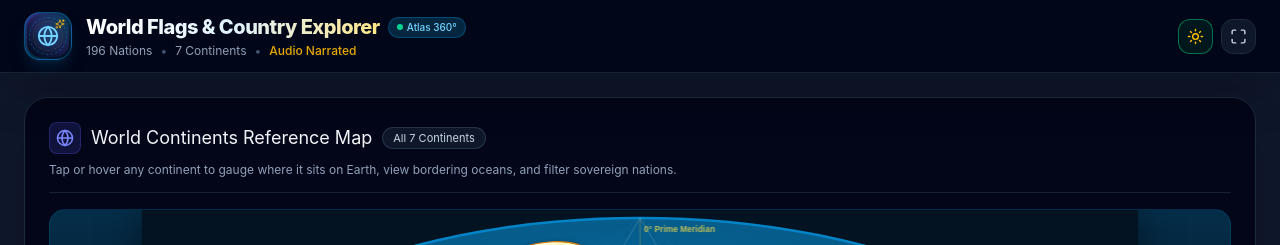
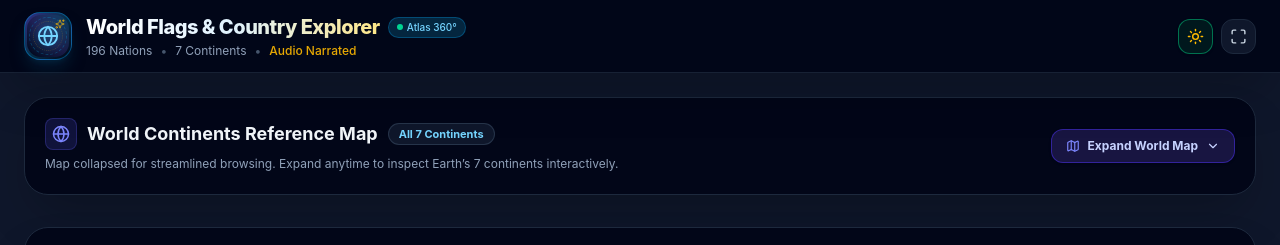
Before and after one commit to jasongajendran/flags, a Next.js app: page / in a window 1280 px wide. Shown: the top 245 px of the page. Built offline with nearby package versions, Linux system fonts and the light colour scheme.

Commit message:
feat: add collapse functionality to world map
Implement state to collapse the continent map by default and automatically upon selection to improve visibility of the country list.

```diff
--- a/components/world-continents-map.tsx
+++ b/components/world-continents-map.tsx
@@ -2,7 +2,7 @@
 
 import React, { useState } from 'react';
 import { motion, AnimatePresence } from 'motion/react';
-import { Globe, Compass, Info, Check, ArrowRight, Sparkles, Navigation, Layers, Star, Zap, MapPin } from 'lucide-react';
+import { Globe, Compass, Info, Check, ArrowRight, Sparkles, Navigation, Layers, Star, Zap, MapPin, ChevronDown, ChevronUp, Map } from 'lucide-react';
 
 export interface WorldContinentsMapProps {
   activeContinentFilter: string;
@@ -195,6 +195,8 @@ export function WorldContinentsMap({
   onSelectContinent,
   onOpenAntarctica
 }: WorldContinentsMapProps) {
+  // Default to collapsed after initial page load or refresh to avoid distraction
+  const [isCollapsed, setIsCollapsed] = useState<boolean>(true);
   const [hoveredContinent, setHoveredContinent] = useState<string | null>(null);
 
   const getActiveContinentId = () => {
@@ -222,6 +224,8 @@ export function WorldContinentsMap({
       onSelectContinent('All');
     } else {
       onSelectContinent(info.filterName);
+      // Auto-collapse map when a continent is selected so user can see country list
+      setIsCollapsed(true);
     }
   };
 
@@ -242,41 +246,60 @@ export function WorldContinentsMap({
   };
 
   return (
-    <div className="bg-slate-950 border border-slate-800 rounded-3xl p-4 sm:p-6 shadow-2xl overflow-hidden">
-      {/* Header Bar */}
-      <div className="flex flex-col sm:flex-row sm:items-center justify-between gap-3 mb-4 pb-3 border-b border-slate-800/80">
+    <div className="bg-slate-950 border border-slate-800 rounded-3xl p-4 sm:p-5 shadow-2xl overflow-hidden transition-all duration-300">
+      {/* Header Bar with Collapse/Expand Toggle */}
+      <div className={`flex flex-col sm:flex-row sm:items-center justify-between gap-3 ${!isCollapsed ? 'mb-4 pb-3 border-b border-slate-800/80' : ''}`}>
         <div>
-          <div className="flex items-center gap-2.5">
+          <div className="flex items-center gap-2.5 flex-wrap">
             <span className="p-1.5 bg-indigo-500/15 text-indigo-400 rounded-lg border border-indigo-500/25">
               <Globe size={18} />
             </span>
-            <h2 className="text-base sm:text-lg font-normal text-slate-100">
+            <h2 className="text-base sm:text-lg font-bold text-slate-100">
               World Continents Reference Map
             </h2>
-            <span className="text-[11px] font-normal px-2.5 py-0.5 rounded-full bg-slate-900 text-slate-300 border border-slate-700/70">
-              All 7 Continents
+            <span className="text-[11px] font-bold px-2.5 py-0.5 rounded-full bg-slate-900 text-sky-300 border border-slate-700/70">
+              {activeContinentFilter !== 'All' ? `Filtered: ${activeContinentFilter}` : 'All 7 Continents'}
             </span>
           </div>
-          <p className="text-xs text-slate-400 mt-1.5 font-normal leading-relaxed">
-            Tap or hover any continent to gauge where it sits on Earth, view bordering oceans, and filter sovereign nations.
+          <p className="text-xs text-slate-400 mt-1 font-normal leading-relaxed">
+            {isCollapsed
+              ? 'Map collapsed for streamlined browsing. Expand anytime to inspect Earth’s 7 continents interactively.'
+              : 'Tap or hover any continent to gauge where it sits on Earth, view size rankings & bordering oceans.'}
           </p>
         </div>
 
         {/* Action Controls */}
-        <div className="flex items-center gap-2">
+        <div className="flex items-center gap-2 shrink-0">
           {activeContinentFilter !== 'All' && (
             <button
               type="button"
               onClick={() => onSelectContinent('All')}
               className="text-xs px-3 py-1.5 rounded-xl bg-slate-900 hover:bg-slate-800 text-amber-400 font-medium border border-slate-700 transition-all cursor-pointer flex items-center gap-1.5"
             >
-              <span>Show All Continents</span>
+              <span>Show All Nations</span>
             </button>
           )}
+
+          <button
+            type="button"
+            onClick={() => setIsCollapsed(!isCollapsed)}
+            className="text-xs px-3.5 py-2 rounded-xl bg-indigo-950/80 hover:bg-indigo-900 text-indigo-200 font-bold border border-indigo-700/60 shadow-sm transition-all cursor-pointer flex items-center gap-2 hover:scale-[1.02] active:scale-95"
+          >
+            <Map size={14} className="text-indigo-400" />
+            <span>{isCollapsed ? 'Expand World Map' : 'Collapse Map'}</span>
+            {isCollapsed ? <ChevronDown size={14} /> : <ChevronUp size={14} />}
+          </button>
         </div>
       </div>
 
-      {/* SVG Map Canvas Container */}
+      {!isCollapsed && (
+        <motion.div
+          initial={{ opacity: 0, height: 0 }}
+          animate={{ opacity: 1, height: 'auto' }}
+          exit={{ opacity: 0, height: 0 }}
+          transition={{ duration: 0.25 }}
+        >
+          {/* SVG Map Canvas Container */}
       <div className="relative w-full aspect-[16/9] max-h-[520px] bg-gradient-to-b from-sky-950 via-slate-950 to-slate-950 rounded-2xl overflow-hidden border border-sky-900/60 shadow-inner select-none">
 
         {/* SVG Graphic */}
@@ -993,6 +1016,8 @@ export function WorldContinentsMap({
           </div>
         </div>
       </div>
+        </motion.div>
+      )}
     </div>
   );
 }
```
